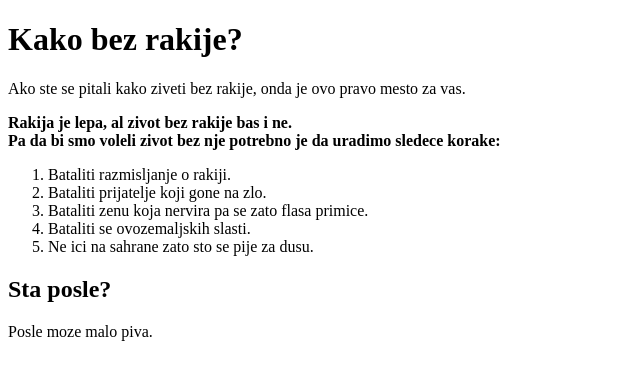
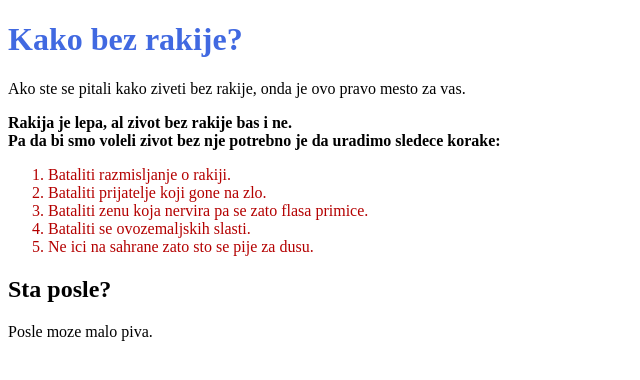
Before and after one commit to DarkoSM/majne_libe_schnaps, a plain HTML site: page index.html in a window 1280 px wide. Shown: the whole page, without its empty margins (0-640 px from the left). Drawn offline with Linux system fonts and the light colour scheme.

Commit message:
Update index.html
CSS integration

```diff
--- a/index.html
+++ b/index.html
@@ -1,11 +1,13 @@
 <!DOCTYPE html>
 <html>
-    <head></head>
+    <head>
+        <title>Brlja</title>
+    </head>
     <body>
-        <h1>Kako bez rakije?</h1>
+        <h1 style="color:royalblue">Kako bez rakije?</h1>
         <p>Ako ste se pitali kako ziveti bez rakije, onda je ovo pravo mesto za vas.</p>
         <p></P><b>Rakija je lepa, al zivot bez rakije bas i ne. <br> Pa da bi smo voleli zivot bez nje potrebno je da uradimo sledece korake: </b></p>
-        <ol>
+        <ol style="color:rgb(180, 0, 0)">
             <li>Bataliti razmisljanje o rakiji.</li>
             <li>Bataliti prijatelje koji gone na zlo.</li>
             <li>Bataliti zenu koja nervira pa se zato flasa primice.</li>
@@ -14,7 +16,5 @@
         </ol>
         <h2>Sta posle?</h2>
         <p>Posle moze malo piva.</p>
-
-
     </body>
 </html>
```
